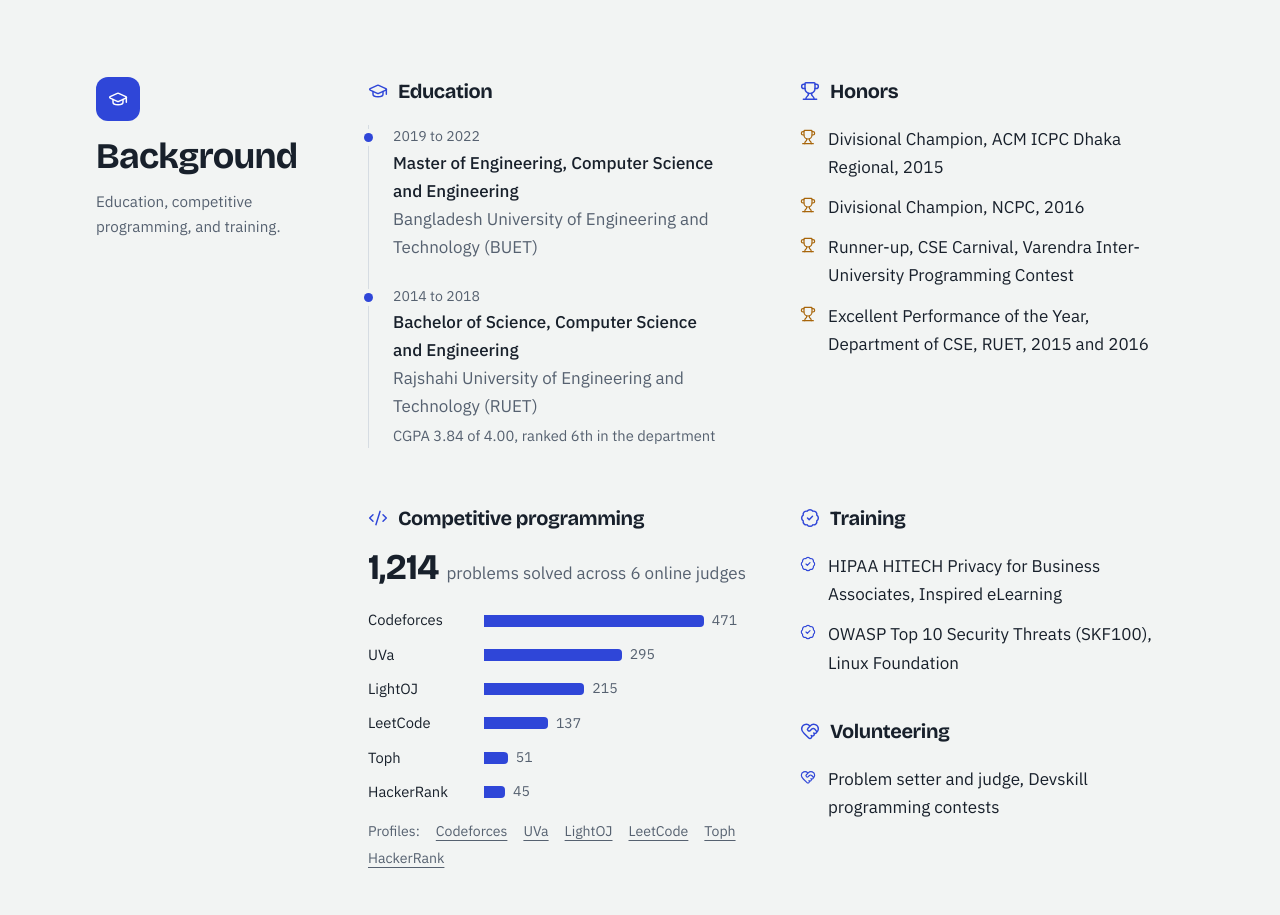
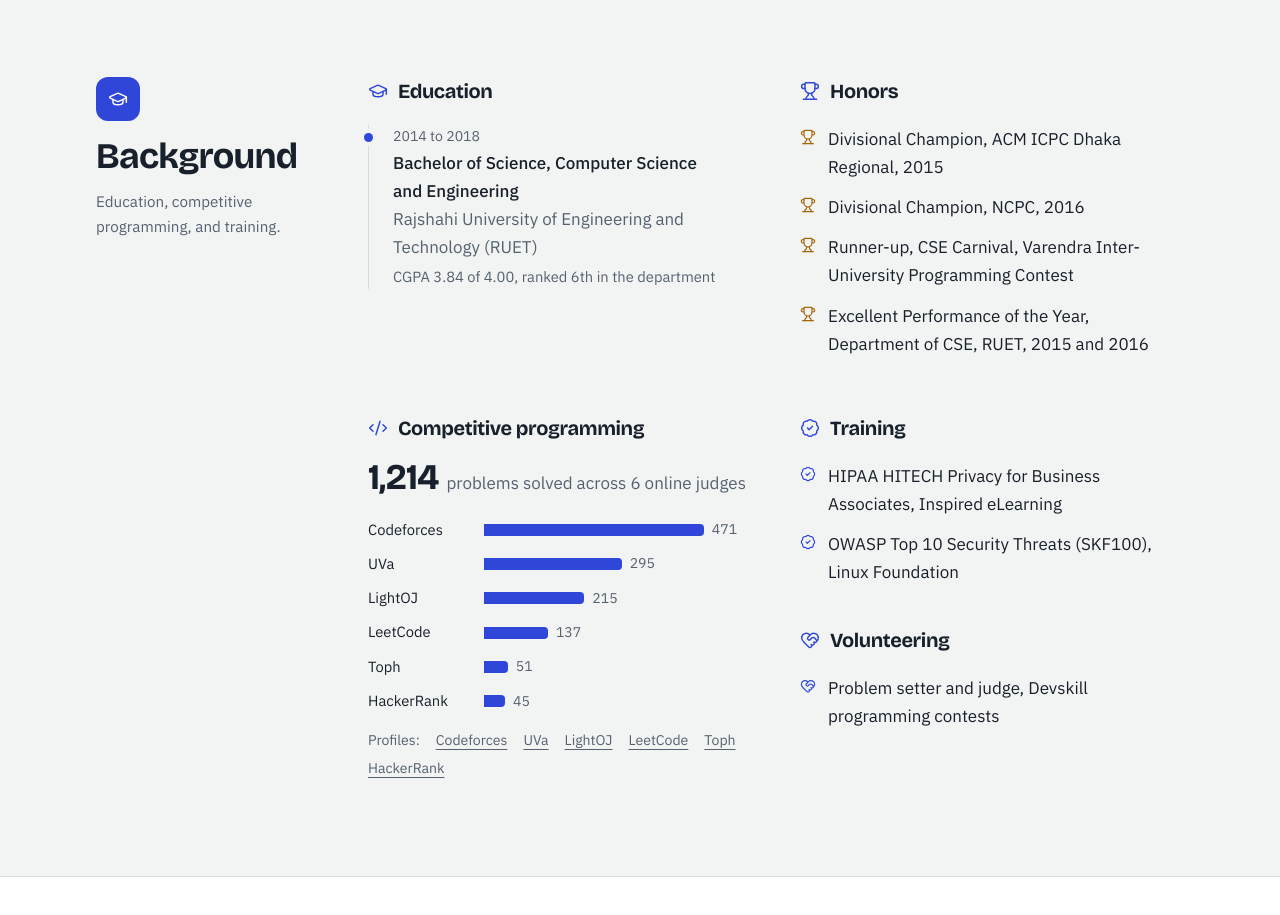
Before and after one commit to akazad13/akazad13.github.io, a React (Vite) app: page / in a window 1280 px wide. Shown: the part 6360-7275 px from the top of the page. Built offline with nearby package versions, Linux system fonts and the light colour scheme.

Commit message:
content: remove Master of Engineering from education background

```diff
--- a/src/data/portfolio.ts
+++ b/src/data/portfolio.ts
@@ -273,11 +273,6 @@ export const portfolio: Portfolio = {
   background: {
     education: [
       {
-        degree: 'Master of Engineering, Computer Science and Engineering',
-        school: 'Bangladesh University of Engineering and Technology (BUET)',
-        period: '2019 to 2022',
-      },
-      {
         degree: 'Bachelor of Science, Computer Science and Engineering',
         school: 'Rajshahi University of Engineering and Technology (RUET)',
         period: '2014 to 2018',
```
